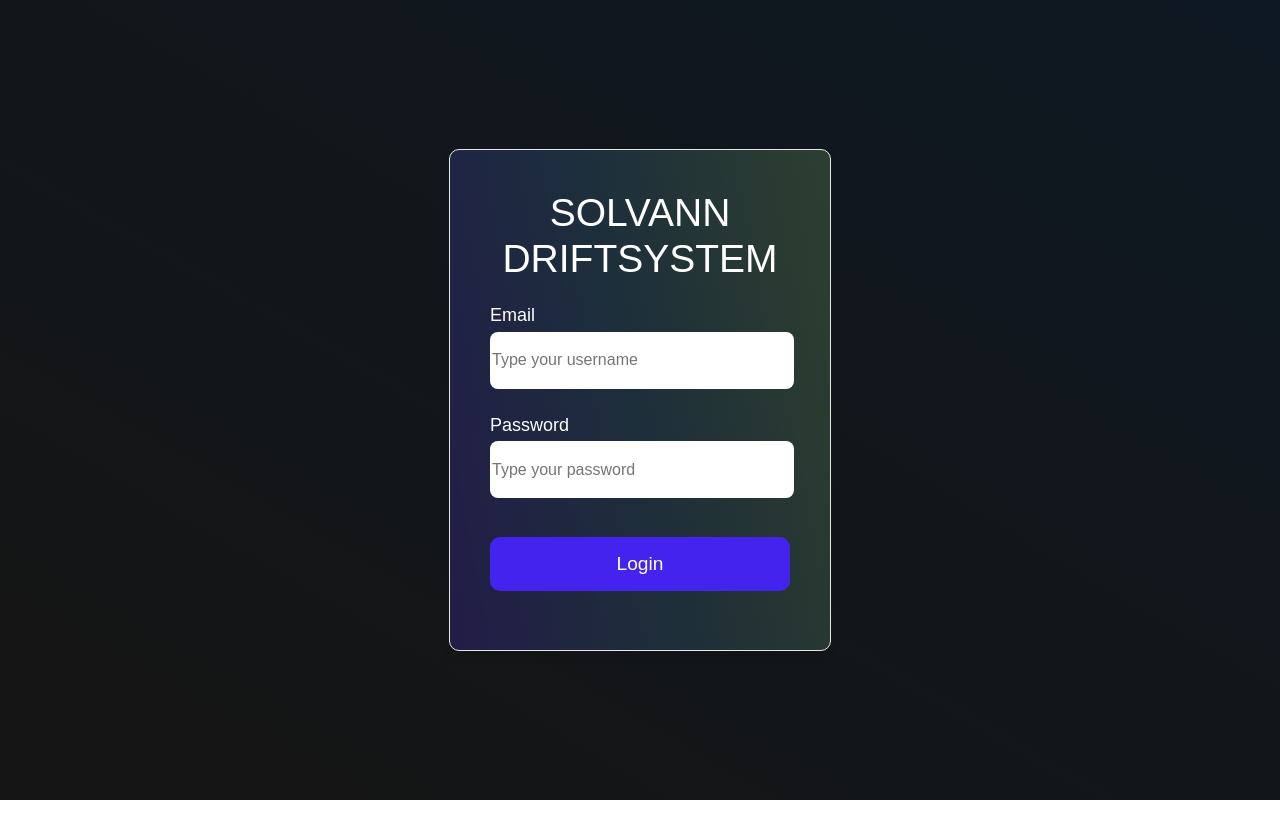
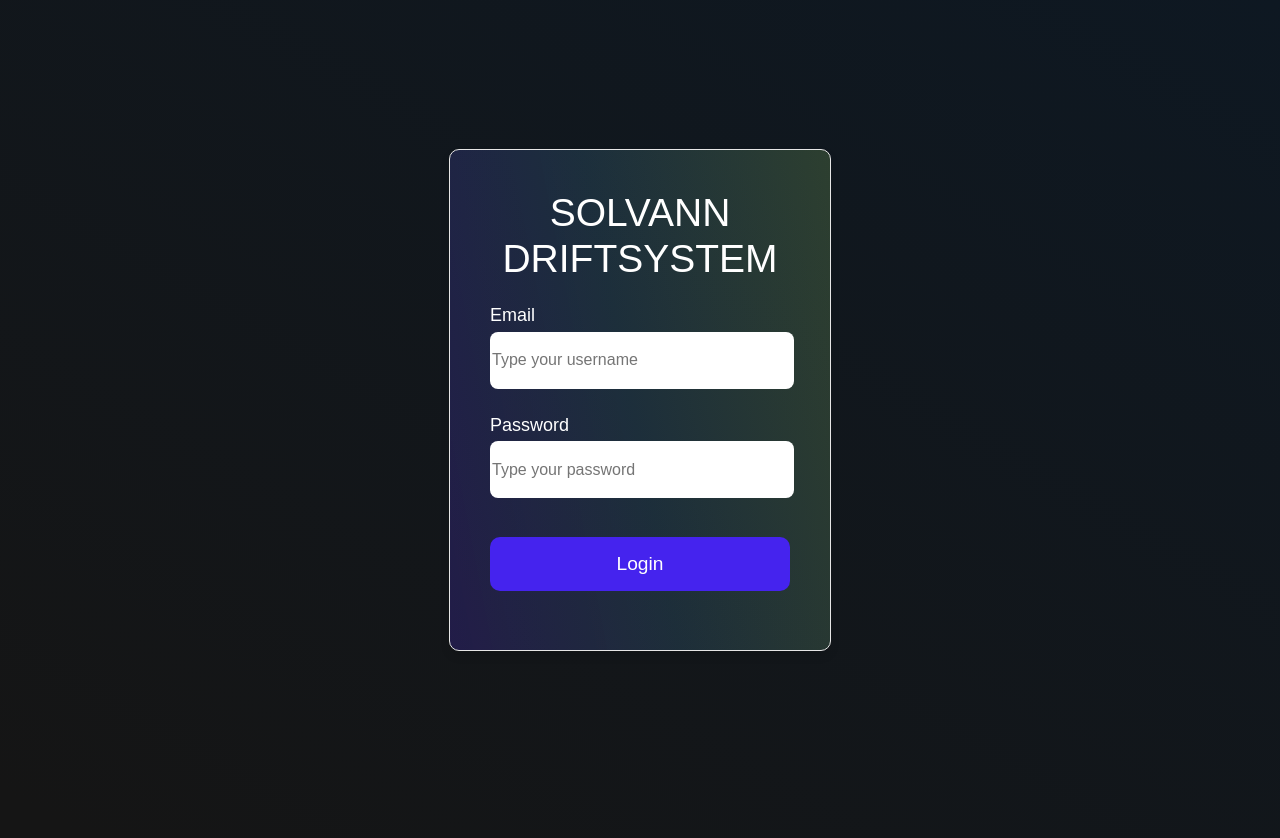
Before and after one commit to USN-Gjengen/APP2000_Gruppe06_Solvann-Driftsystem, a React (Create React App) app in the folder frontend/: page /login in a window 1280 px wide. Shown: the top 838 px of the page. Before the commit the page ends 800 px from the top, so only its background shows below. Built offline with nearby package versions, Linux system fonts and the light colour scheme.

Commit message:
fix turbine page

```diff
--- a/frontend/src/styles/App.css
+++ b/frontend/src/styles/App.css
@@ -1,6 +1,6 @@
 .page {
 	height: 100%;
-	min-height: 100vh;
+	min-height: 120vh;
 	/* Ensure that the height is at least equal to the viewport height */
 	background: linear-gradient(30deg, #151515 10%, #0e1822);
 	color: white;
```
